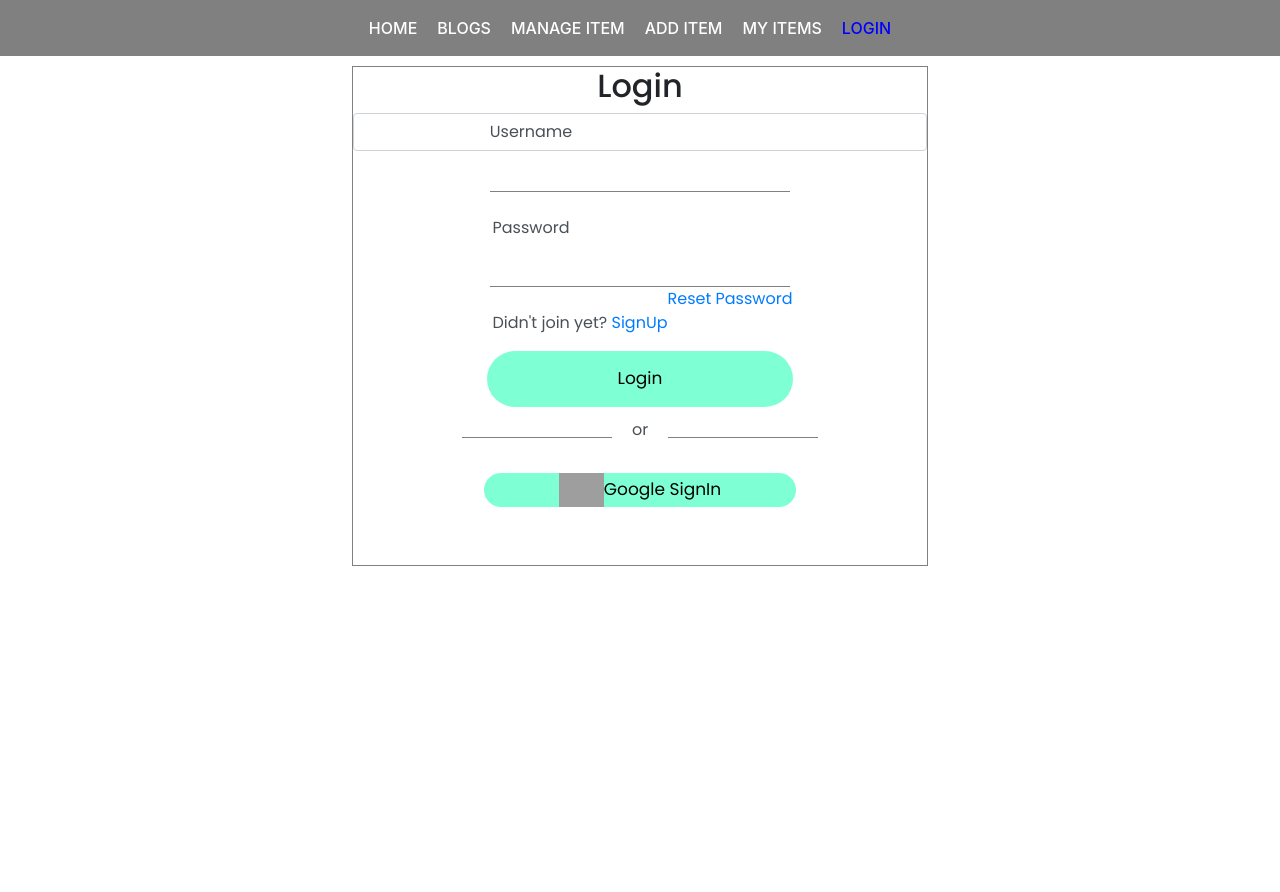
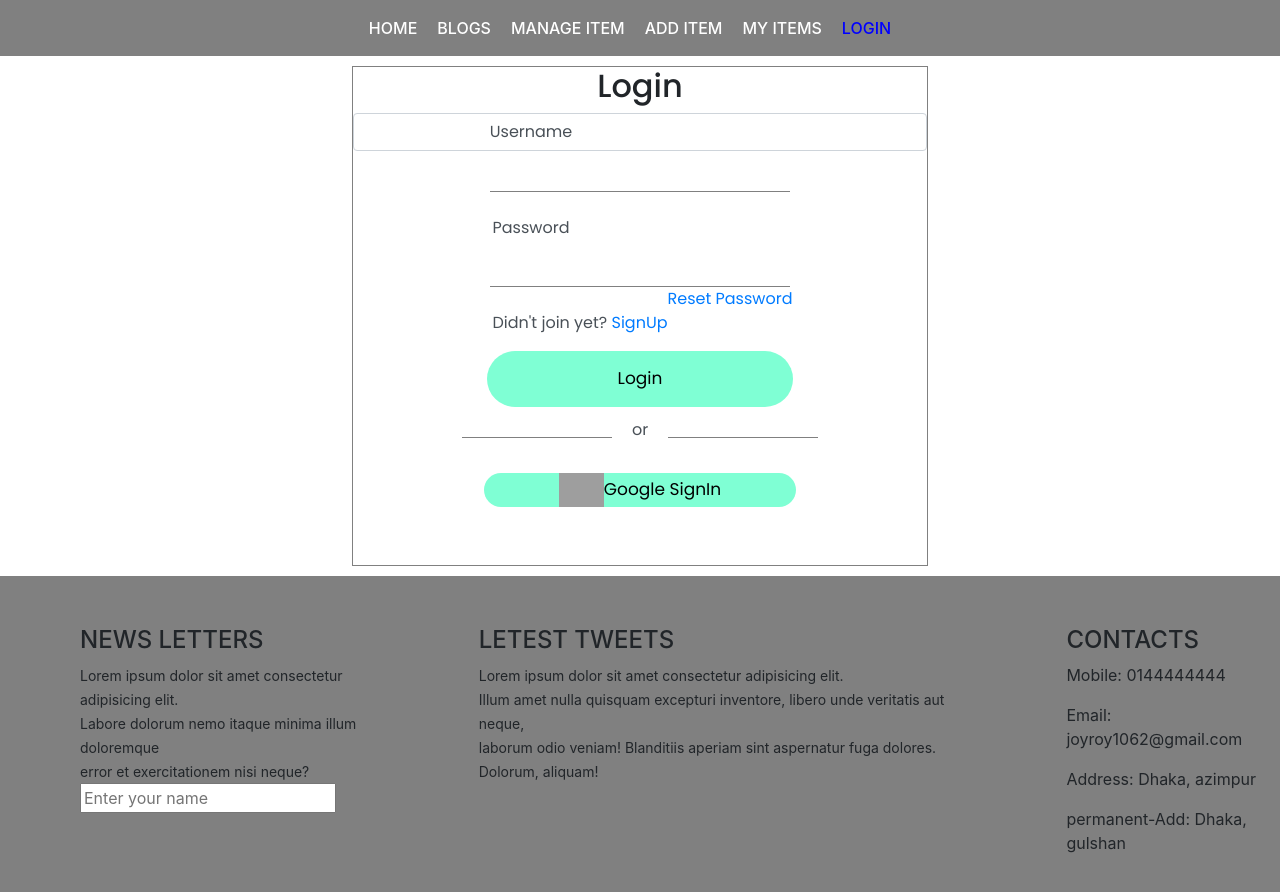
Before and after one commit to joymohanta/warehouse-management-client-side, a React (Create React App) app: page /login in a window 1280 px wide. Shown: the top 892 px of the page. Before the commit the page ends 800 px from the top, so only its background shows below. Built offline with nearby package versions, Linux system fonts and the light colour scheme; grey boxes are pictures that could not be loaded; a web font is replaced by a local one.

Commit message:
footer done

```diff
--- a/src/App.js
+++ b/src/App.js
@@ -7,6 +7,7 @@ import Inventory from "./Pages/Inventory/Inventory";
 import Login from "./Pages/Login/Login";
 import ManageItem from "./Pages/ManageItem/ManageItem";
 import MyItems from "./Pages/MyItems/MyItems";
+import Footer from "./Pages/Shared/Footer/Footer";
 import Header from "./Pages/Shared/Header/Header";
 import SignUp from "./Pages/SignUp/SignUp";
 
@@ -24,6 +25,7 @@ function App() {
         <Route path="/signup" element={<SignUp></SignUp>}></Route>
         <Route path="/login" element={<Login></Login>}></Route>
       </Routes>
+      <Footer></Footer>
     </div>
   );
 }
--- a/src/Pages/Shared/Footer/Footer.css
+++ b/src/Pages/Shared/Footer/Footer.css
@@ -0,0 +1,8 @@
+.footer-container{
+    background-color: gray;
+    padding: 50px 0;
+    display: flex;
+}
+.per-section{
+    margin-left: 80px;
+}
--- a/src/Pages/Shared/Footer/Footer.js
+++ b/src/Pages/Shared/Footer/Footer.js
@@ -1,9 +1,39 @@
 import React from "react";
+import "./Footer.css";
 
 const Footer = () => {
   return (
-    <footer>
-      <h1>This is footer</h1>
+    <footer className="footer-container">
+      <div className="per-section">
+        <h4>NEWS LETTERS</h4>
+        <p>
+          <small>
+            Lorem ipsum dolor sit amet consectetur adipisicing elit. <br />{" "}
+            Labore dolorum nemo itaque minima illum doloremque <br /> error et
+            exercitationem nisi neque?
+          </small>
+          <br />
+          <input type="text" placeholder="Enter your name" />
+        </p>
+      </div>
+      <div className="per-section">
+        <h4>LETEST TWEETS</h4>
+        <p>
+          <small>
+            Lorem ipsum dolor sit amet consectetur adipisicing elit. <br />{" "}
+            Illum amet nulla quisquam excepturi inventore, libero unde veritatis
+            aut neque, <br /> laborum odio veniam! Blanditiis aperiam sint
+            aspernatur fuga dolores. Dolorum, aliquam!
+          </small>
+        </p>
+      </div>
+      <div className="per-section">
+        <h4>CONTACTS</h4>
+        <p>Mobile: 0144444444</p>
+        <p>Email: joyroy1062@gmail.com</p>
+        <p>Address: Dhaka, azimpur</p>
+        <p>permanent-Add: Dhaka, gulshan</p>
+      </div>
     </footer>
   );
 };
```
